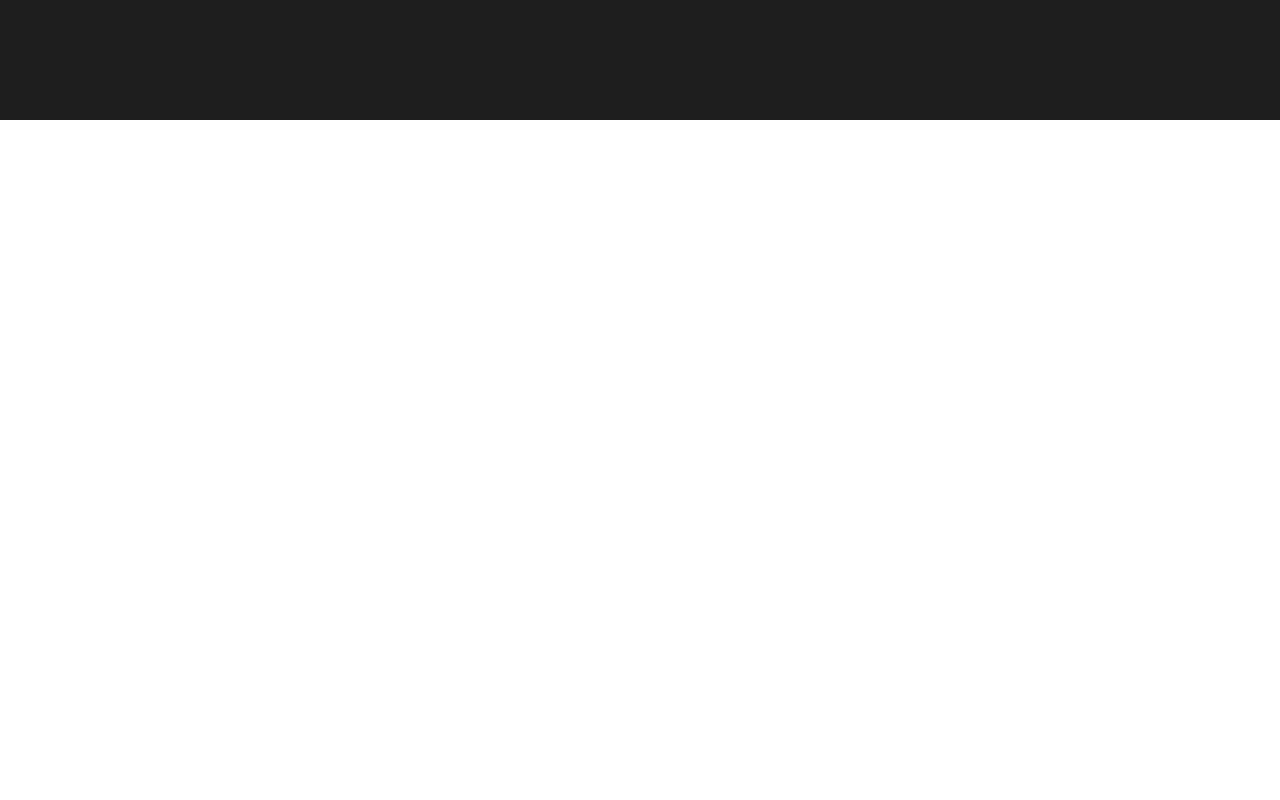
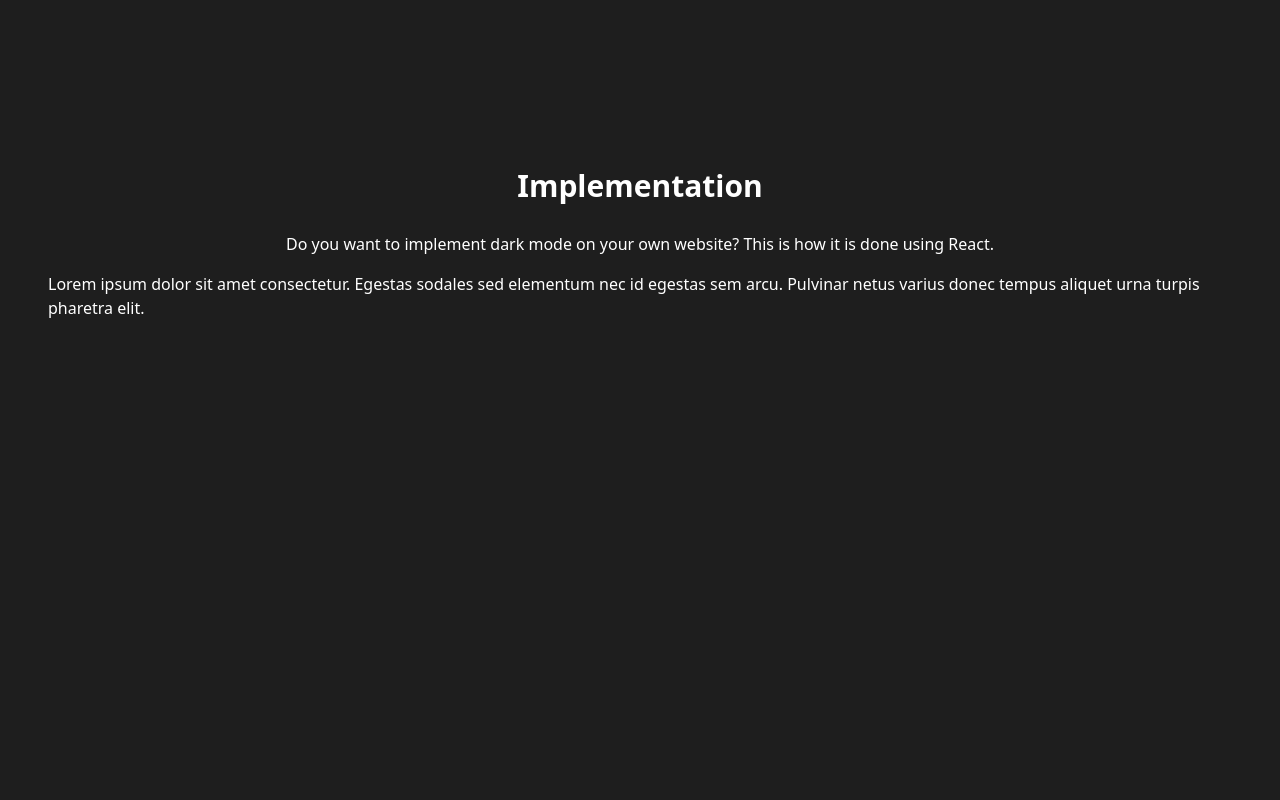
Before and after one commit to jonathancklee1/dark-mode-website, a React (Vite) app: page / in a window 1280 px wide. Shown: the part 2280-3080 px from the top of the page. Before the commit the page ends 2400 px from the top, so only its background shows below. Built offline with nearby package versions, Linux system fonts and the light colour scheme.

Commit message:
Added implementation and gallery pages

```diff
--- a/src/App.tsx
+++ b/src/App.tsx
@@ -1,7 +1,9 @@
 import HeroBanner from './components/HeroBanner'
 import Navbar from './components/Navbar'
 import Benefits from './sections/Benefits'
+import Gallery from './sections/Gallery'
 import History from './sections/History'
+import Implementation from './sections/Implementation'
 
 function App() {
     return (
@@ -10,6 +12,8 @@
             <HeroBanner />
             <History />
             <Benefits />
+            <Implementation />
+            <Gallery />
         </main>
     )
 }
--- a/src/components/Navbar.tsx
+++ b/src/components/Navbar.tsx
@@ -5,7 +5,7 @@
     const [isOpen, setIsOpen] = useState(false)
     return (
         <>
-            <div className="relative top-0 flex flex-col items-center justify-center shadow-2xl">
+            <div className="fixed left-0 right-0 top-0 z-50 flex flex-col items-center justify-center bg-background-color shadow-2xl">
                 {/* Mobile */}
                 <div className="content-container absolute top-0 z-50 w-full bg-background-color py-10 md:hidden ">
                     <div
@@ -16,7 +16,7 @@
                     </div>
                 </div>
                 {/* Desktop */}
-                <div className="absolute top-0 z-50 hidden w-full py-8 text-2xl shadow-2xl md:block">
+                <div className="absolute top-0 z-50 hidden w-full bg-background-color py-8 text-2xl shadow-2xl md:block">
                     <ul className="flex justify-center gap-10">
                         <li className="cursor-pointer">History </li>
                         <li className="cursor-pointer">Benefits</li>
--- a/src/index.css
+++ b/src/index.css
@@ -27,4 +27,7 @@
     .outlined-text {
         -webkit-text-stroke: 1px var(--text-color);
     }
+    article > p {
+        @apply !mb-4;
+    }
 }
--- /dev/null
+++ b/src/sections/Gallery.tsx
@@ -0,0 +1,30 @@
+import React from 'react'
+
+function Gallery() {
+    const galleryData = [
+        { year: '1987' },
+        { year: '1999' },
+        { year: '2000' },
+        { year: '2006' },
+        { year: '2012' },
+        { year: '2024' },
+    ]
+    return (
+        <section className="content-container flex-col md:flex md:min-h-screen">
+            <h2 className="text-center text-3xl font-bold">Gallery</h2>
+            <div className="mt-7 grid grid-cols-1 gap-10">
+                {galleryData.map((data, index: number) => (
+                    <div>
+                        <img
+                            src="https://picsum.photos/200"
+                            alt=""
+                            className="w-full"
+                        />
+                    </div>
+                ))}
+            </div>
+        </section>
+    )
+}
+
+export default Gallery
--- /dev/null
+++ b/src/sections/Implementation.tsx
@@ -0,0 +1,20 @@
+import React from 'react'
+
+function Implementation() {
+    return (
+        <article className="content-container flex-col md:flex md:min-h-screen">
+            <h2 className="text-center text-3xl font-bold">Implementation</h2>
+            <p className="mt-7 text-center">
+                Do you want to implement dark mode on your own website? This is
+                how it is done using React.
+            </p>
+            <p>
+                Lorem ipsum dolor sit amet consectetur. Egestas sodales sed
+                elementum nec id egestas sem arcu. Pulvinar netus varius donec
+                tempus aliquet urna turpis pharetra elit.
+            </p>
+        </article>
+    )
+}
+
+export default Implementation
```
